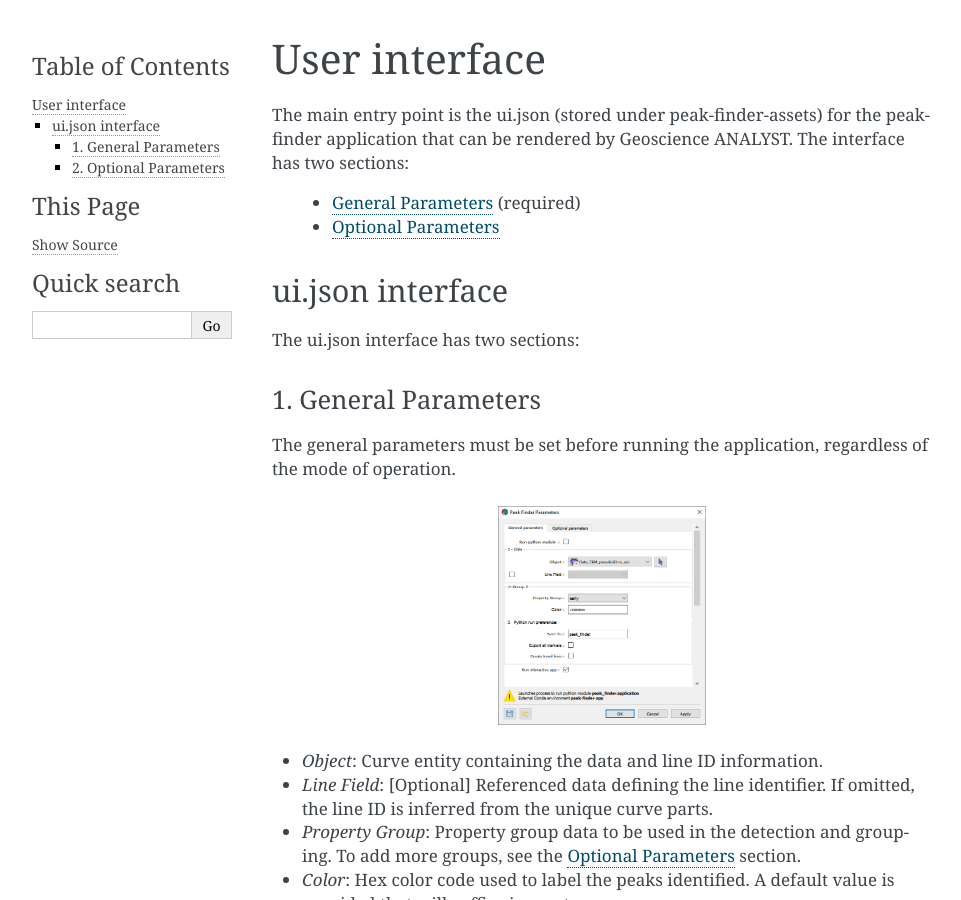
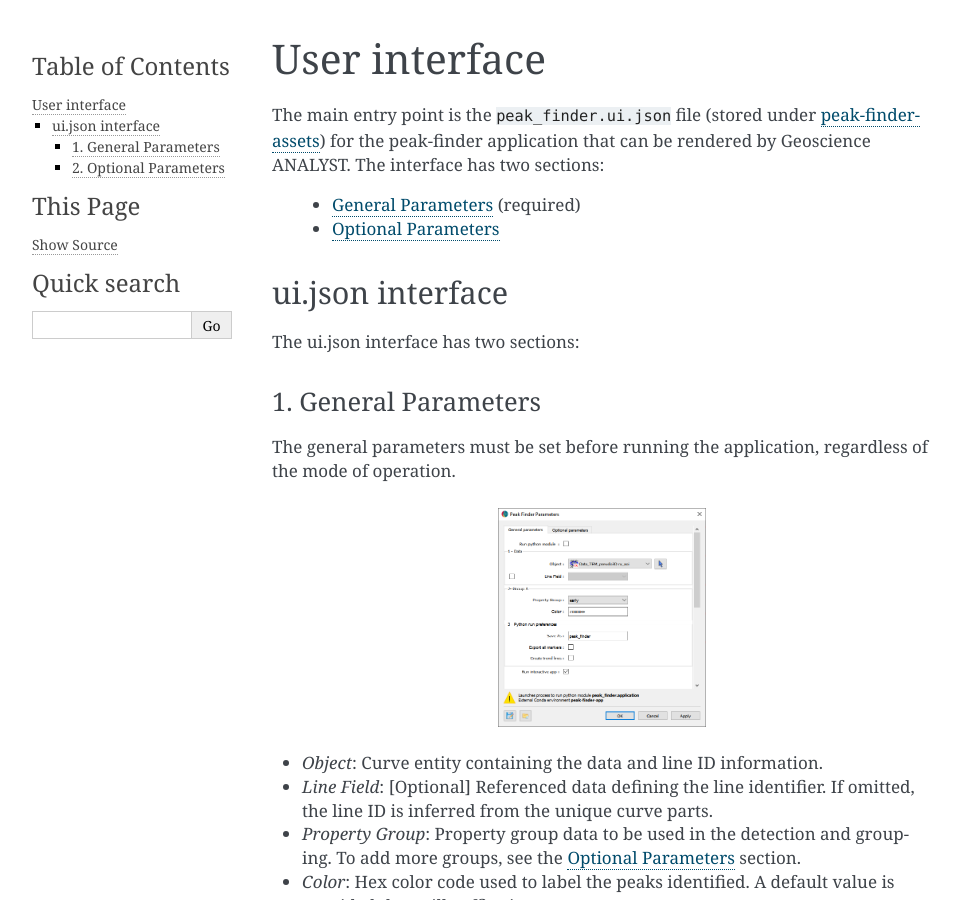
Before and after one commit to MiraGeoscience/peak-finder-app, a Sphinx documentation site: the page built from docs/source/usage.rst, in a window 1280 px wide and 900 px high. Shown: the whole window, without its empty margins (148-1109 px from the left). Built offline with Sphinx 7.4.7, drawn with Linux system fonts in a browser that asks for light colours.

```diff
--- a/docs/source/interactive_application.rst
+++ b/docs/source/interactive_application.rst
@@ -122,7 +122,7 @@ Run a trend line detection algorithm on the result of the Peak Finder algorithm.
 with the same group ID as the Peak Finder result.
 
 
- figure:: /images/parameters/visualization/trend_lines.png
+.. figure:: /images/parameters/visualization/trend_lines.png
 
 
 Save as
--- a/docs/source/methodology.rst
+++ b/docs/source/methodology.rst
@@ -4,7 +4,7 @@ Methodology
 ===========
 
 This section provides technical details regarding the algorithm used for the
-detection of 1D anomalies.
+detection of anomalies along profile.
 
 Anomalies are identified from the detection of maximum, minimum and inflection
 points calculated from the first and second order derivatives of individual
--- a/docs/source/usage.rst
+++ b/docs/source/usage.rst
@@ -3,7 +3,9 @@
 User interface
 ==============
 
-The main entry point is the ui.json (stored under peak-finder-assets) for the peak-finder application that can be rendered by Geoscience ANALYST. The interface has two sections:
+The main entry point is the ``peak_finder.ui.json`` file
+(stored under `peak-finder-assets <https://github.com/MiraGeoscience/peak-finder-app/blob/develop/peak_finder-assets/uijson/peak_finder.ui.json>`_)
+for the peak-finder application that can be rendered by Geoscience ANALYST. The interface has two sections:
 
  - :ref:`General Parameters <General Parameters>` (required)
  - :ref:`Optional Parameters <Optional Parameters>`
```
